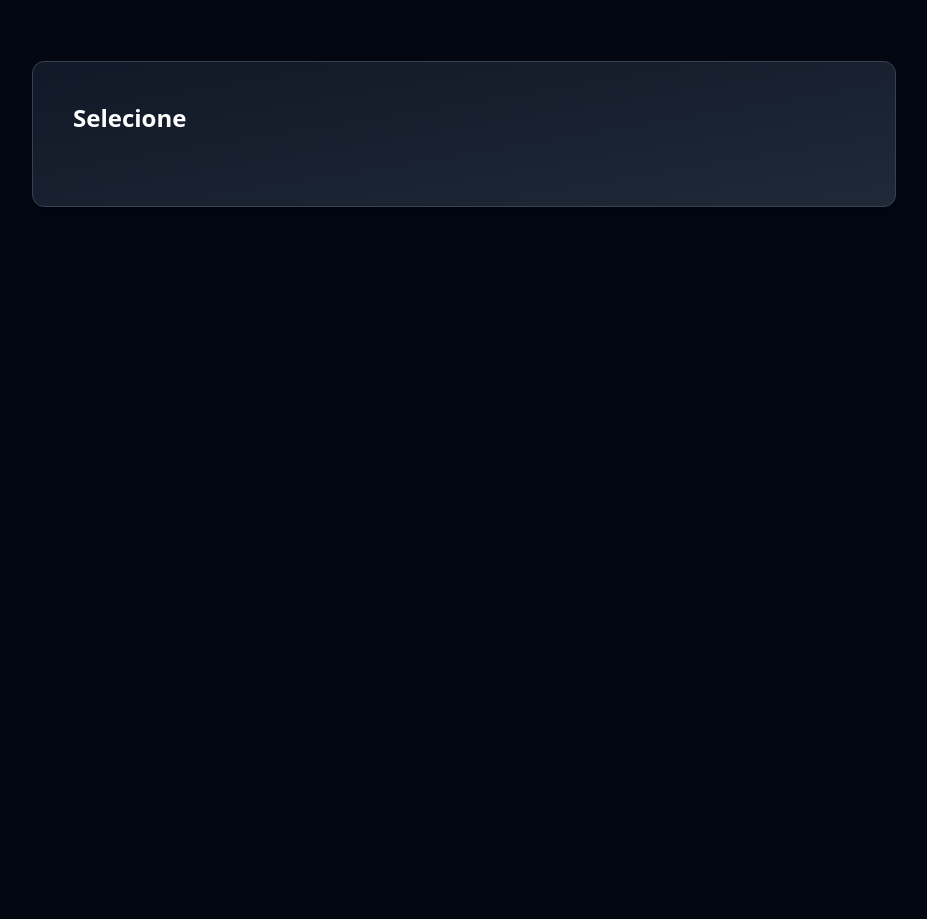
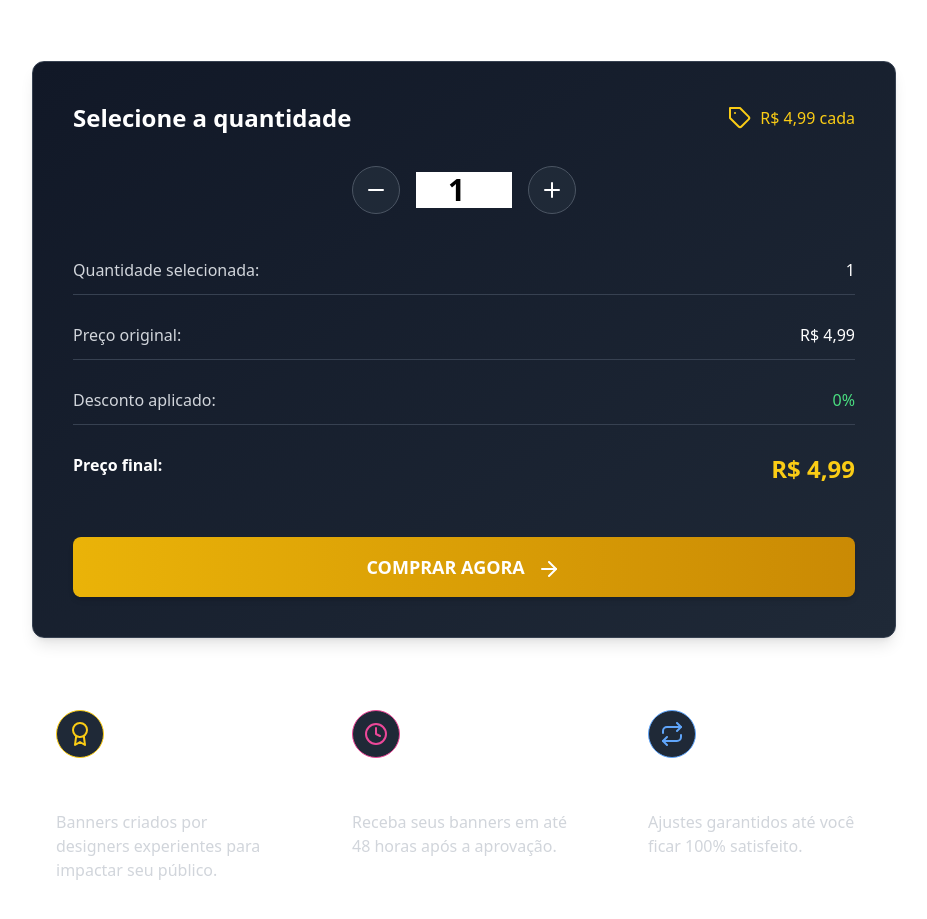
Before and after one commit to italo12maicon/criativy, a plain HTML site: page index.html in a window 1280 px wide. Shown: the part 199-1118 px from the top of the page, without its empty margins (176-1103 px from the left). Before the commit the page ends 800 px from the top, so only its background shows below. Drawn offline with nearby package versions, Linux system fonts and the light colour scheme.

Commit message:
Update index.html

```diff
--- a/index.html
+++ b/index.html
@@ -11,16 +11,10 @@
     <link rel="preconnect" href="https://fonts.googleapis.com">
     <link rel="preconnect" href="https://fonts.gstatic.com" crossorigin>
     <link href="https://fonts.googleapis.com/css2?family=Montserrat:wght@400;600;700&family=Playfair+Display:wght@700&display=swap" rel="stylesheet">
-    <style>
-        /* Pequeno ajuste caso o style.css não exista, para manter os cards visíveis */
-        .feature-card {
-            background-color: rgba(31, 41, 55, 0.5);
-            border: 1px solid rgba(75, 85, 99, 0.4);
-        }
-    </style>
 </head>
-<body class="min-h-screen font-sans bg-gray-950 text-white">
+<body class="min-h-screen font-sans">
     <main class="container mx-auto px-4 py-12 max-w-4xl">
+        <!-- Header Section -->
         <header class="text-center mb-16">
             <h1 class="text-4xl md:text-5xl font-bold text-transparent bg-clip-text bg-gradient-to-r from-yellow-400 via-pink-500 to-blue-500 mb-6 font-serif tracking-tight">
                 SEUS CRIATIVOS BANNERS PROFISSIONAIS
@@ -29,7 +23,83 @@
                 Designs premium que elevam sua marca e impulsionam seus resultados
             </p>
         </header>
+        <!-- Pricing Calculator -->
         <section class="bg-gradient-to-br from-gray-900 to-gray-800 rounded-xl shadow-lg overflow-hidden mb-12 transition-all duration-300 hover:shadow-xl border border-gray-700 pulse-animation">
             <div class="p-8 md:p-10">
                 <div class="flex items-center justify-between mb-8">
-                    <h2 class="text-2xl font-bold text-white">Selecione
+                    <h2 class="text-2xl font-bold text-white">Selecione a quantidade</h2>
+                    <div class="flex items-center space-x-2">
+                        <i data-feather="tag" class="text-yellow-400"></i>
+                        <span class="font-medium text-yellow-400">R$ 4,99 cada</span>
+                    </div>
+                </div>
+                <!-- Quantity Selector -->
+                <div class="mb-10">
+                    <div class="flex items-center justify-center space-x-4 mb-8">
+                        <button id="decrement" class="w-12 h-12 rounded-full bg-gray-800 text-white flex items-center justify-center hover:bg-gray-700 transition-colors border border-gray-600 hover:border-yellow-400">
+                            <i data-feather="minus"></i>
+                        </button>
+                        <input type="number" id="quantity" value="1" min="1" class="w-24 text-center text-3xl font-bold focus:outline-none">
+                        <button id="increment" class="w-12 h-12 rounded-full bg-gray-800 text-white flex items-center justify-center hover:bg-gray-700 transition-colors border border-gray-600 hover:border-yellow-400">
+                            <i data-feather="plus"></i>
+                        </button>
+                    </div>
+                    <!-- Price Breakdown -->
+                    <div class="space-y-4">
+                        <div class="flex justify-between py-3 border-b border-gray-700">
+                            <span class="text-gray-300">Quantidade selecionada:</span>
+                            <span id="selected-quantity" class="font-medium text-white">1</span>
+                        </div>
+                        <div class="flex justify-between py-3 border-b border-gray-700">
+                            <span class="text-gray-300">Preço original:</span>
+                            <span id="original-price" class="font-medium text-white">R$ 4,99</span>
+                        </div>
+                        <div class="flex justify-between py-3 border-b border-gray-700">
+                            <span class="text-gray-300">Desconto aplicado:</span>
+                            <span id="discount" class="font-medium text-green-400">0%</span>
+                        </div>
+                        <div class="flex justify-between py-3">
+                            <span class="text-white font-bold">Preço final:</span>
+                            <span id="final-price" class="text-2xl font-bold text-yellow-400">R$ 4,99</span>
+                        </div>
+                    </div>
+                </div>
+<!-- CTA Button -->
+                <a id="whatsapp-link" href="https://wa.me/5574974008239?text=Olá! Quero comprar 1 criativos profissionais." target="_blank" class="block w-full py-4 px-6 bg-gradient-to-r from-yellow-500 to-yellow-600 text-white font-bold text-lg rounded-lg text-center hover:from-yellow-600 hover:to-yellow-700 transition-all transform hover:scale-105 shadow-md">
+                    COMPRAR AGORA
+                    <i data-feather="arrow-right" class="inline ml-2"></i>
+                </a>
+            </div>
+        </section>
+        <!-- Features -->
+        <section class="grid grid-cols-1 md:grid-cols-3 gap-6 mb-16">
+            <div class="feature-card p-6 rounded-lg">
+                <div class="w-12 h-12 bg-gray-800 rounded-full flex items-center justify-center mb-4 border border-yellow-400">
+                    <i data-feather="award" class="text-yellow-400"></i>
+                </div>
+                <h3 class="font-bold text-lg mb-2 text-white">Design Profissional</h3>
+                <p class="text-gray-300">Banners criados por designers experientes para impactar seu público.</p>
+            </div>
+            <div class="feature-card p-6 rounded-lg">
+                <div class="w-12 h-12 bg-gray-800 rounded-full flex items-center justify-center mb-4 border border-pink-500">
+                    <i data-feather="clock" class="text-pink-500"></i>
+                </div>
+                <h3 class="font-bold text-lg mb-2 text-white">Entrega Rápida</h3>
+                <p class="text-gray-300">Receba seus banners em até 48 horas após a aprovação.</p>
+            </div>
+            <div class="feature-card p-6 rounded-lg">
+                <div class="w-12 h-12 bg-gray-800 rounded-full flex items-center justify-center mb-4 border border-blue-400">
+                    <i data-feather="repeat" class="text-blue-400"></i>
+                </div>
+                <h3 class="font-bold text-lg mb-2 text-white">Revisões Ilimitadas</h3>
+                <p class="text-gray-300">Ajustes garantidos até você ficar 100% satisfeito.</p>
+            </div>
+        </section>
+</main>
+
+    <script src="script.js"></script>
+    <script>
+        feather.replace();
+    </script>
+</body>
+</html>
```
